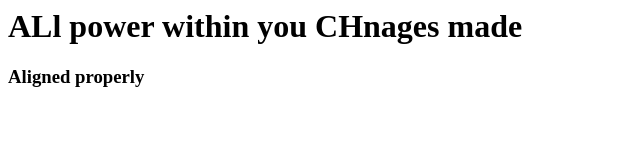
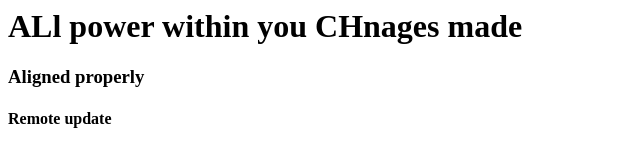
Before and after one commit to skameshh/firstgitrepo, a plain HTML site: page index.html in a window 1280 px wide. Shown: the whole page, without its empty margins (0-640 px from the left). Drawn offline with Linux system fonts and the light colour scheme.

Commit message:
Update index.html
Remote updated

```diff
--- a/index.html
+++ b/index.html
@@ -2,5 +2,6 @@
 <body>
 <h1> ALl power within you  CHnages made </h1>
 <h3> Aligned properly </h3>
+  <h4> Remote update </h4>
 </body>
 </html>
```
